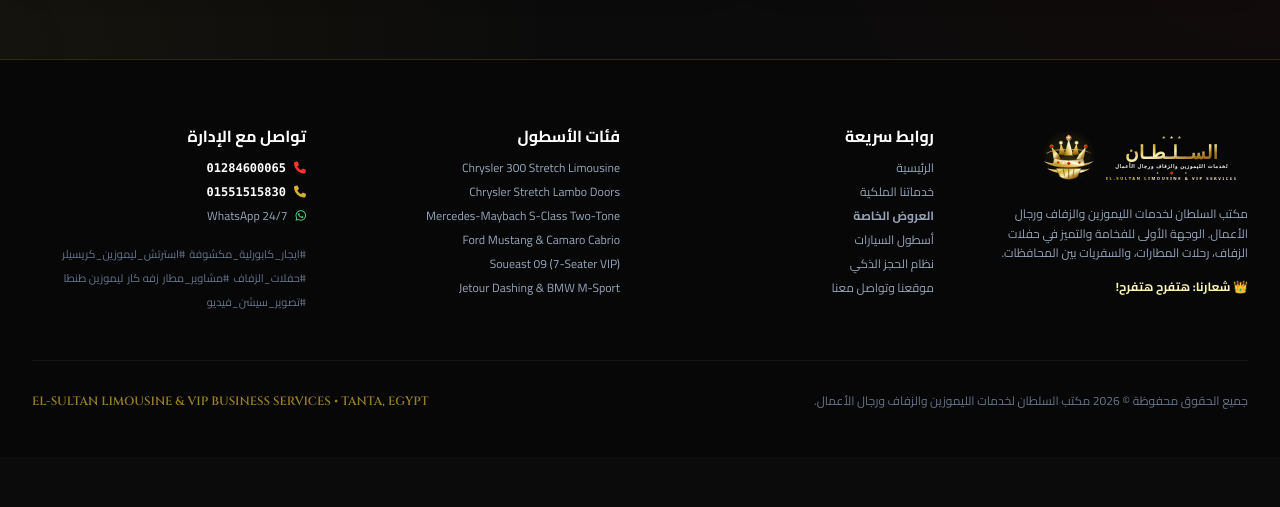
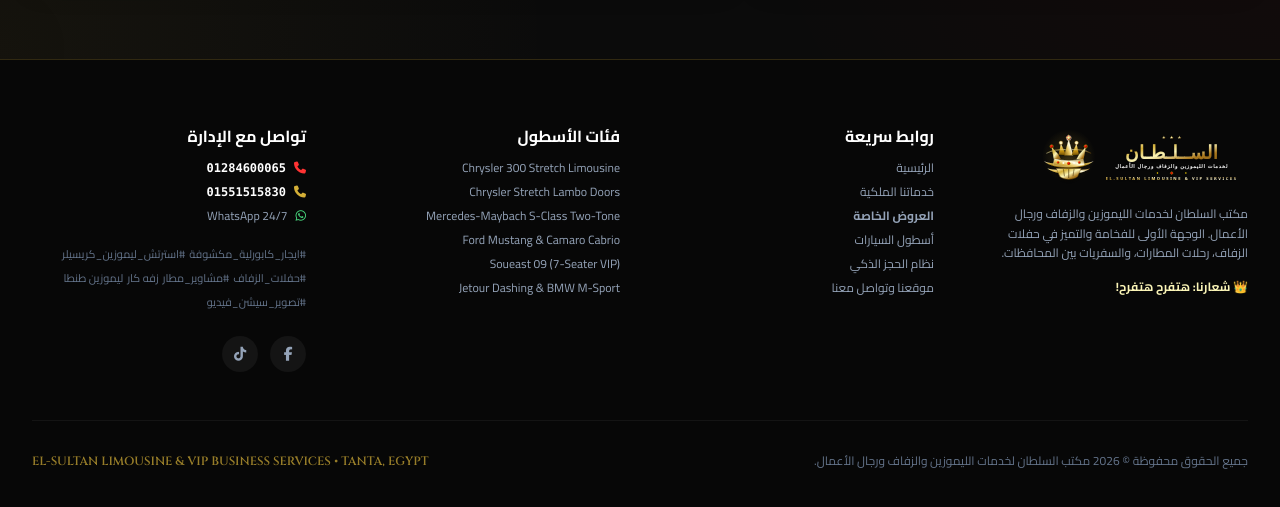
Before and after one commit to medoouwj12-tech/El-Sultan-Limousine, a plain HTML site: page index.html in a window 1280 px wide. Shown: the part 10111-10618 px from the top of the page. Before the commit the page ends 10568 px from the top, so only its background shows below. Drawn offline with nearby package versions, Linux system fonts and the light colour scheme.

Commit message:
Add Facebook and TikTok social media links to footer

```diff
--- a/index.html
+++ b/index.html
@@ -1775,6 +1775,15 @@
           <span>ليموزين طنطا</span>
           <span>#تصوير_سيشن_فيديو</span>
         </div>
+
+        <div class="pt-3 flex gap-3">
+          <a href="https://www.facebook.com/share/19HwAzRLgC/" target="_blank" class="w-9 h-9 rounded-full bg-white/5 flex items-center justify-center text-slate-400 hover:bg-blue-600 hover:text-white transition-all duration-300" aria-label="Facebook">
+            <i class="fa-brands fa-facebook-f"></i>
+          </a>
+          <a href="https://www.tiktok.com/@waelsultan456?_r=1&_t=ZS-99DLNbDqbVk" target="_blank" class="w-9 h-9 rounded-full bg-white/5 flex items-center justify-center text-slate-400 hover:bg-black hover:text-white transition-all duration-300" aria-label="TikTok">
+            <i class="fa-brands fa-tiktok"></i>
+          </a>
+        </div>
       </div>
 
     </div>
```
